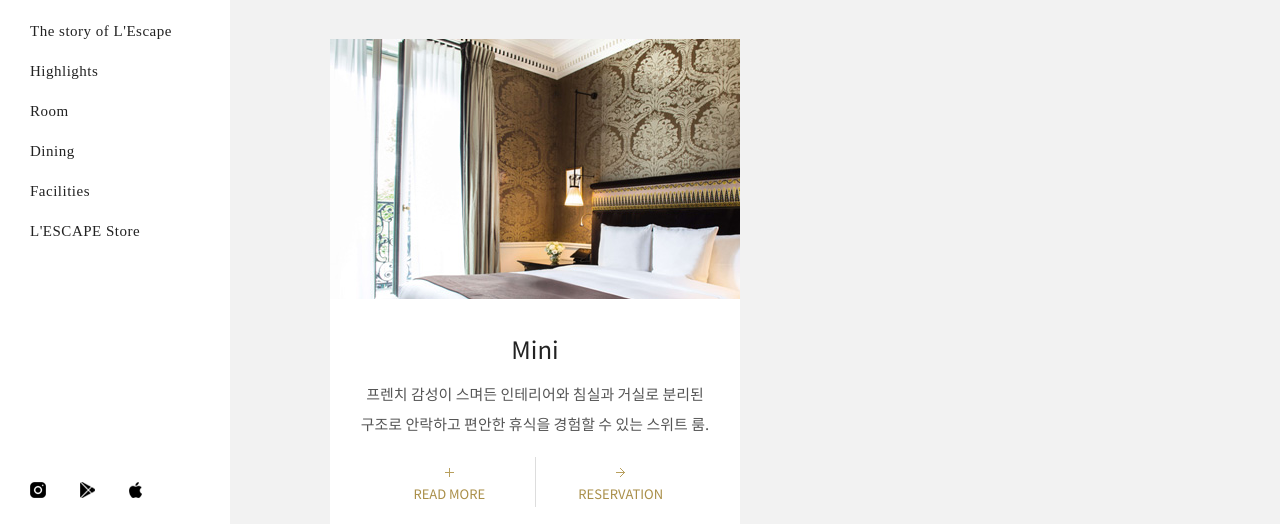
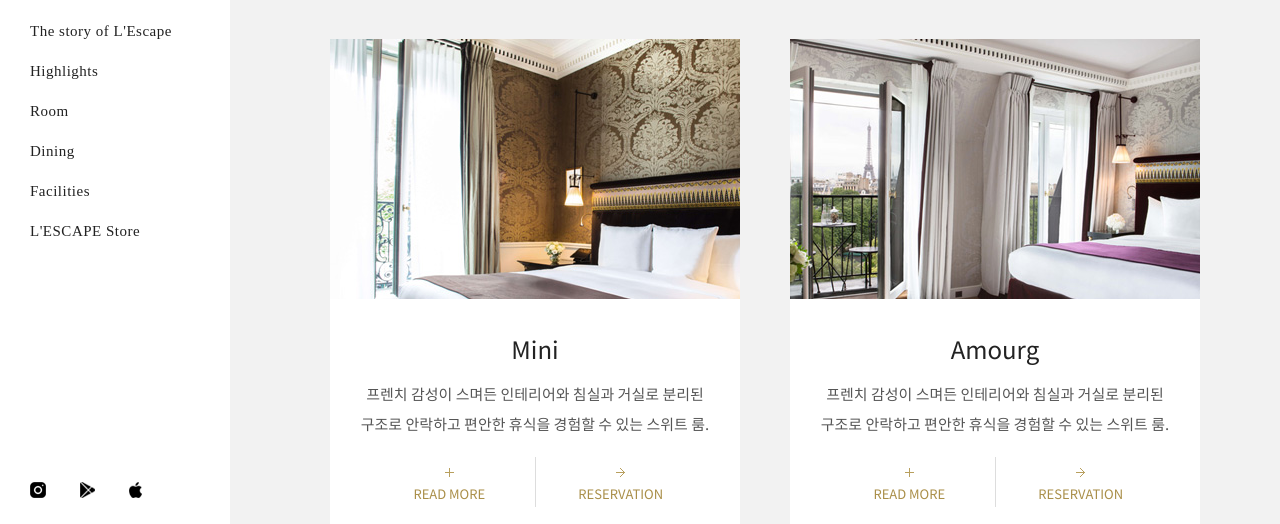
Before and after one commit to suhyun821/lescape_git, a plain HTML site: page pc/room/room_standard.html in a window 1280 px wide. Shown: the part 213-737 px from the top of the page. Drawn offline with Linux system fonts and the light colour scheme; a web font is replaced by a local one.

Commit message:
no message

```diff
--- a/pc/css/common.css
+++ b/pc/css/common.css
@@ -1794,19 +1794,31 @@ padding-left: 80px; box-sizing: border-box;
 	padding-top:42px;
 	text-align:center;
 }
+@media only screen and (max-width:1780px) {
+	.room-cont {
+		width: 870px;
+	}
+
+}
 .room-cont .thumb-list02 {
 	display:inline-block;
 	overflow:hidden;
-	margin:0 -25px;
+	margin: 0 -25px;
 	font-size:0;
 }
 .room-cont .thumb-list02 .item-thumb {
-	display:inline-block;
 	float:left;
 	width:410px;
-	margin:0 25px;
+	margin: 0 25px;
 	padding-bottom:100px;
 	text-align:center;
+}
+
+}
+@media only screen and (max-width:1780px) {
+	.room-cont {
+		width: 870px;
+	}
 }
 .room-cont .thumb-list02 .item-thumb .img-box {}
 .room-cont .thumb-list02 .item-thumb .text-box {
```
